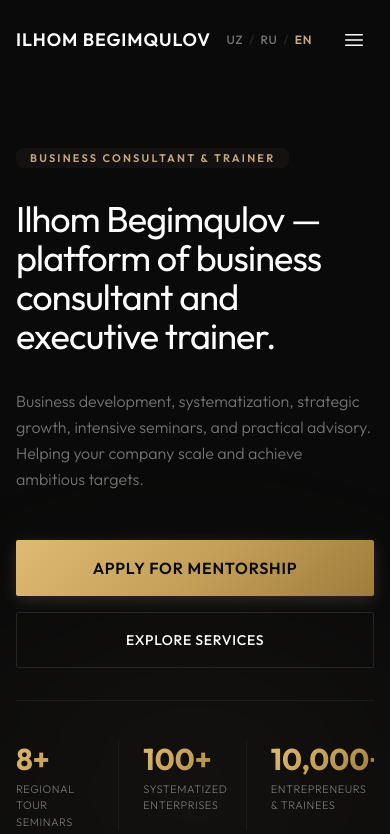
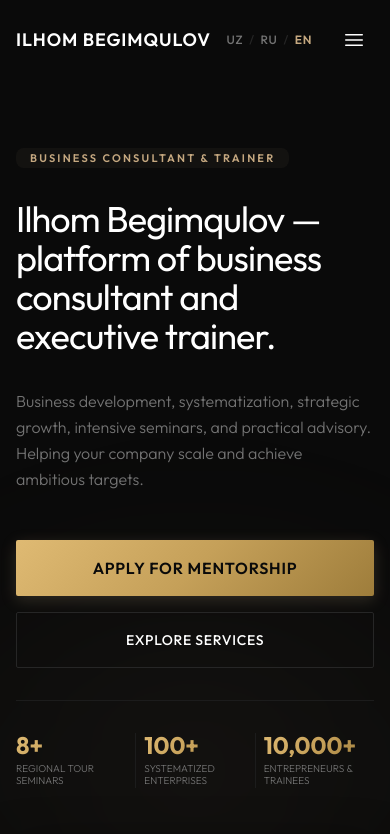
Before and after one commit to asadbekumarov/anvarAbduqayum, a Next.js app: page /en in a window 390 px wide. Shown: the top 834 px of the page. Built offline with nearby package versions, Linux system fonts and the light colour scheme.

Commit message:
feat: add Hero, Partners, Stages sections and Marquee UI component

```diff
--- a/src/components/sections/Hero.tsx
+++ b/src/components/sections/Hero.tsx
@@ -153,29 +153,29 @@ export function Hero({ onOpenApply }: HeroProps) {
             {/* Key Metrics Strip */}
             <motion.div
               variants={itemVariants}
-              className="pt-10 border-t border-border-subtle grid grid-cols-3 gap-6 sm:gap-8 max-w-2xl"
+              className="pt-8 sm:pt-10 border-t border-border-subtle grid grid-cols-3 divide-x divide-border-subtle max-w-2xl"
             >
-              <div className="border-r border-border-subtle pr-4">
-                <span className="gold-gradient-text font-serif text-3xl sm:text-4xl lg:text-5xl font-bold block">
+              <div className="pr-2 sm:pr-6">
+                <span className="gold-gradient-text font-serif text-2xl sm:text-4xl lg:text-5xl font-bold block leading-none">
                   <AnimatedCounter value={t("stats.stat1Value")} delay={650} duration={1500} />
                 </span>
-                <span className="text-[11px] sm:text-xs text-muted uppercase tracking-wider block mt-1 font-light">
+                <span className="text-[10px] sm:text-xs text-muted uppercase tracking-normal sm:tracking-wider block mt-1.5 font-light leading-tight sm:leading-normal">
                   {t("stats.stat1Label")}
                 </span>
               </div>
-              <div className="border-r border-border-subtle pr-4">
-                <span className="gold-gradient-text font-serif text-3xl sm:text-4xl lg:text-5xl font-bold block">
+              <div className="px-2 sm:px-6">
+                <span className="gold-gradient-text font-serif text-2xl sm:text-4xl lg:text-5xl font-bold block leading-none">
                   <AnimatedCounter value={t("stats.stat2Value")} delay={800} duration={1700} />
                 </span>
-                <span className="text-[11px] sm:text-xs text-muted uppercase tracking-wider block mt-1 font-light">
+                <span className="text-[10px] sm:text-xs text-muted uppercase tracking-normal sm:tracking-wider block mt-1.5 font-light leading-tight sm:leading-normal">
                   {t("stats.stat2Label")}
                 </span>
               </div>
-              <div>
-                <span className="gold-gradient-text font-serif text-3xl sm:text-4xl lg:text-5xl font-bold block">
+              <div className="pl-2 sm:px-6">
+                <span className="gold-gradient-text font-serif text-2xl sm:text-4xl lg:text-5xl font-bold block leading-none">
                   <AnimatedCounter value={t("stats.stat3Value")} delay={950} duration={1900} />
                 </span>
-                <span className="text-[11px] sm:text-xs text-muted uppercase tracking-wider block mt-1 font-light">
+                <span className="text-[10px] sm:text-xs text-muted uppercase tracking-normal sm:tracking-wider block mt-1.5 font-light leading-tight sm:leading-normal">
                   {t("stats.stat3Label")}
                 </span>
               </div>
--- a/src/components/sections/Partners.tsx
+++ b/src/components/sections/Partners.tsx
@@ -40,9 +40,9 @@ export function Partners() {
         {/* Row 1: Forward Marquee */}
         <div className="border-y border-border py-6 bg-elevated/20">
           <Marquee speed={38}>
-            {partners.slice(0, 14).map((p) => (
+            {partners.map((p) => (
               <div
-                key={p.id}
+                key={`r1-${p.id}`}
                 className="h-16 px-8 flex items-center justify-center border border-border bg-base hover:border-gold hover:bg-elevated/80 hover:shadow-[0_0_25px_rgba(197,168,128,0.16)] transition-all duration-300 shrink-0 rounded-[2px] group"
               >
                 <span className="font-serif text-sm tracking-wider uppercase text-muted group-hover:text-gold transition-colors duration-200">
@@ -56,9 +56,9 @@ export function Partners() {
         {/* Row 2: Reverse Marquee */}
         <div className="border-b border-border py-6 bg-elevated/40">
           <Marquee speed={44} reverse>
-            {partners.slice(14).map((p) => (
+            {[...partners].reverse().map((p) => (
               <div
-                key={p.id}
+                key={`r2-${p.id}`}
                 className="h-16 px-8 flex items-center justify-center border border-border bg-base hover:border-gold hover:bg-elevated/80 hover:shadow-[0_0_25px_rgba(197,168,128,0.16)] transition-all duration-300 shrink-0 rounded-[2px] group"
               >
                 <span className="font-serif text-sm tracking-wider uppercase text-muted group-hover:text-gold transition-colors duration-200">
--- a/src/components/sections/Stages.tsx
+++ b/src/components/sections/Stages.tsx
@@ -100,7 +100,7 @@ export function Stages({ onOpenApply }: StagesProps) {
           />
 
           {/* Interactive Animated Tabs Switcher */}
-          <div className="shrink-0">
+          <div className="w-full lg:w-auto shrink-0">
             <Tabs
               value={activeTab}
               onValueChange={(val) => {
@@ -109,12 +109,12 @@ export function Stages({ onOpenApply }: StagesProps) {
               }}
               className="w-full sm:w-auto"
             >
-              <TabsList className="border border-border/80 bg-elevated/70 p-1 rounded-xl gap-1">
+              <TabsList className="w-full sm:w-auto grid grid-cols-2 sm:flex sm:flex-row border border-border/80 bg-elevated/70 p-1 rounded-xl gap-1 border-b-0">
                 {tabItems.map((tab) => (
                   <TabsTrigger
                     key={tab.id}
                     value={tab.id}
-                    className="text-xs uppercase tracking-wider py-2 px-4 sm:px-5 font-medium transition-all text-muted hover:text-white data-[state=active]:text-base data-[state=active]:bg-gold data-[state=active]:font-semibold rounded-lg shadow-sm"
+                    className="w-full flex items-center justify-center text-center py-2.5 px-2 sm:px-5 text-[11px] sm:text-xs uppercase tracking-normal sm:tracking-wider font-medium transition-all text-muted hover:text-white data-[state=active]:text-base data-[state=active]:bg-gold data-[state=active]:font-semibold rounded-lg shadow-sm whitespace-normal sm:whitespace-nowrap leading-tight sm:leading-normal min-h-[44px]"
                   >
                     {tab.label}
                   </TabsTrigger>
--- a/src/components/ui/Marquee.tsx
+++ b/src/components/ui/Marquee.tsx
@@ -9,6 +9,7 @@ interface MarqueeProps {
   pauseOnHover?: boolean;
   reverse?: boolean;
   className?: string;
+  repeat?: number;
 }
 
 export function Marquee({
@@ -17,6 +18,7 @@ export function Marquee({
   pauseOnHover = true,
   reverse = false,
   className = "",
+  repeat = 4,
 }: MarqueeProps) {
   const animClass = reverse ? "animate-marquee-reverse" : "animate-marquee";
 
@@ -28,9 +30,12 @@ export function Marquee({
         className
       )}
     >
+      {Array.from({ length: repeat }).map((_, i) => (
         <div
+          key={i}
+          aria-hidden={i > 0}
           className={cn(
-          "flex shrink-0 items-center justify-around gap-6 sm:gap-8 min-w-full group-hover:[animation-play-state:paused]",
+            "flex shrink-0 items-center gap-6 sm:gap-8 pr-6 sm:pr-8 group-hover:[animation-play-state:paused]",
             animClass
           )}
           style={{
@@ -39,18 +44,7 @@ export function Marquee({
         >
           {children}
         </div>
-      <div
-        aria-hidden="true"
-        className={cn(
-          "flex shrink-0 items-center justify-around gap-6 sm:gap-8 min-w-full group-hover:[animation-play-state:paused]",
-          animClass
-        )}
-        style={{
-          animationDuration: `${speed}s`,
-        }}
-      >
-        {children}
-      </div>
+      ))}
     </div>
   );
 }
```
Lines whose indentation alone changed are shown as unchanged.
